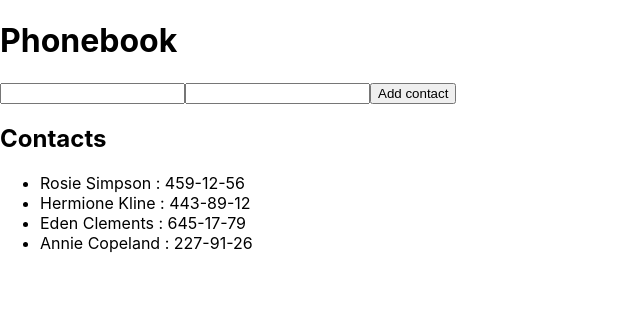
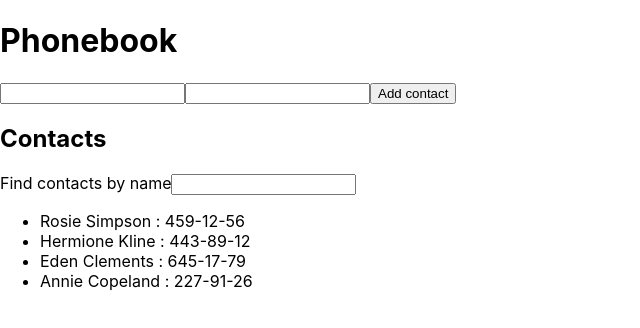
Before and after one commit to lightsky21/goit-react-hw-02-phonebook, a React (Create React App) app: page / in a window 1280 px wide. Shown: the top 328 px of the page, without its empty margins (0-640 px from the left). Built offline with nearby package versions, Linux system fonts and the light colour scheme.

Commit message:
add filter

```diff
--- a/src/components/App.jsx
+++ b/src/components/App.jsx
@@ -3,7 +3,7 @@ import { nanoid } from 'nanoid';
 
 
 import ContactsForm from "./ContactsForm";
-// import Filter from "./Filter";
+import Filter from "./Filter";
 import ContactList from "./ContactList";
 
 
@@ -14,9 +14,13 @@ export class App extends Component {
   contacts: [{id: 'id-1', name: 'Rosie Simpson', number: '459-12-56'},
     {id: 'id-2', name: 'Hermione Kline', number: '443-89-12'},
     {id: 'id-3', name: 'Eden Clements', number: '645-17-79'},
-    {id: 'id-4', name: 'Annie Copeland', number: '227-91-26'},],
+    { id: 'id-4', name: 'Annie Copeland', number: '227-91-26' },],
+    filter: '',
 
   }
+  changeFilter = evt => {
+    this.setState({ filter: evt.currentTarget.value });
+  };
 
   addContact = ({name, number}) => {
     const contact = {
@@ -31,15 +35,15 @@ export class App extends Component {
   }
 
   render() {
-    const { contacts } = this.state;
+    const { contacts, filter } = this.state;
     return (
       (<div>
   <h1>Phonebook</h1>
-        <ContactsForm onSubmit={ this.addContact}/>
+        <ContactsForm onSubmit={ this.addContact} />
 
   <h2>Contacts</h2>
-  {/* <Filter /> */}
-        <ContactList contacts={contacts } />
+        <Filter value={filter} onChange = {this.changeFilter} />
+        <ContactList contacts={contacts}  />
 </div>)
     )
   }
--- a/src/components/Filter/Filter.js
+++ b/src/components/Filter/Filter.js
@@ -0,0 +1,10 @@
+function Filter({ value, onChange }) {
+  return (
+    <label>
+      {'Find contacts by name'}
+      <input type="text" name="filter" value={value} onChange={onChange} />
+    </label>
+  );
+}
+
+export default Filter;
--- a/src/components/Filter/index.js
+++ b/src/components/Filter/index.js
@@ -1 +1 @@
-export { default } from '/Filter';
+export { default } from './Filter';
```
Also changed, not shown: src/components/ContactList/ContactList.js (+8 -0 lines).
